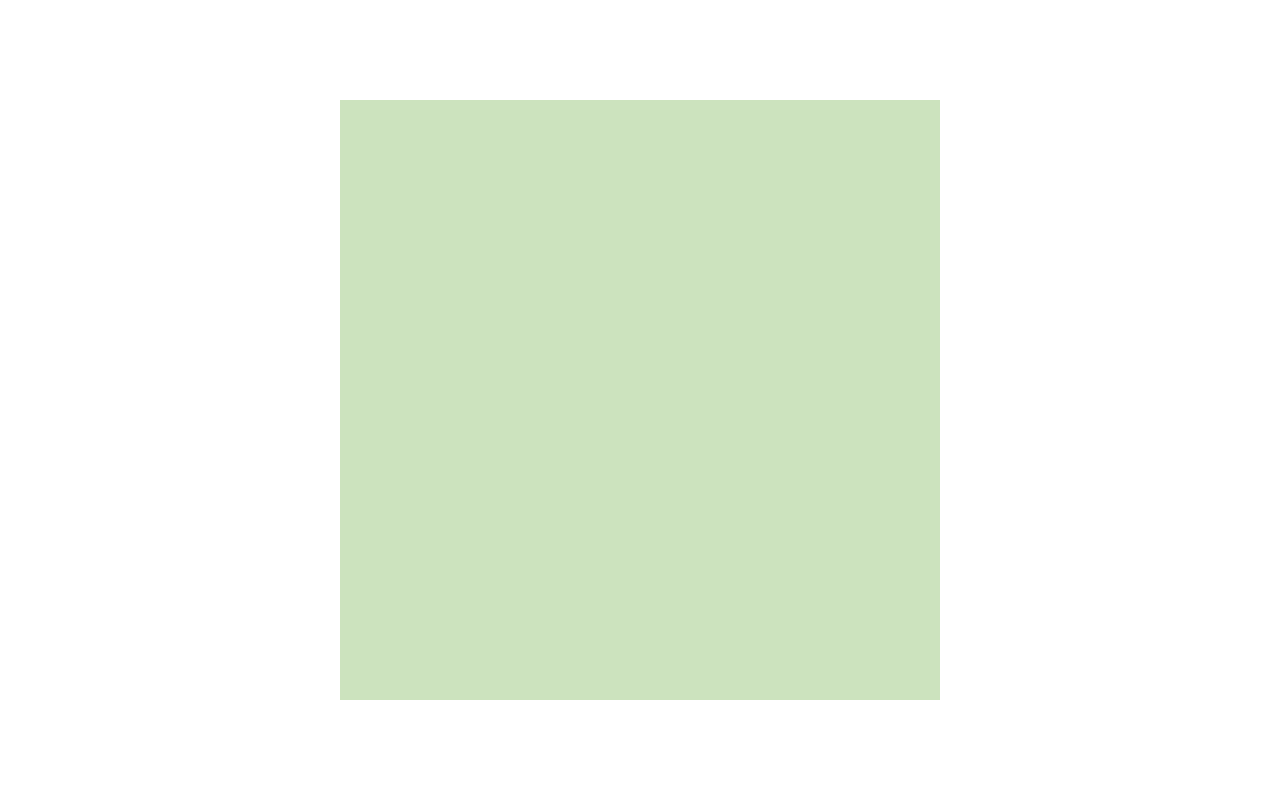
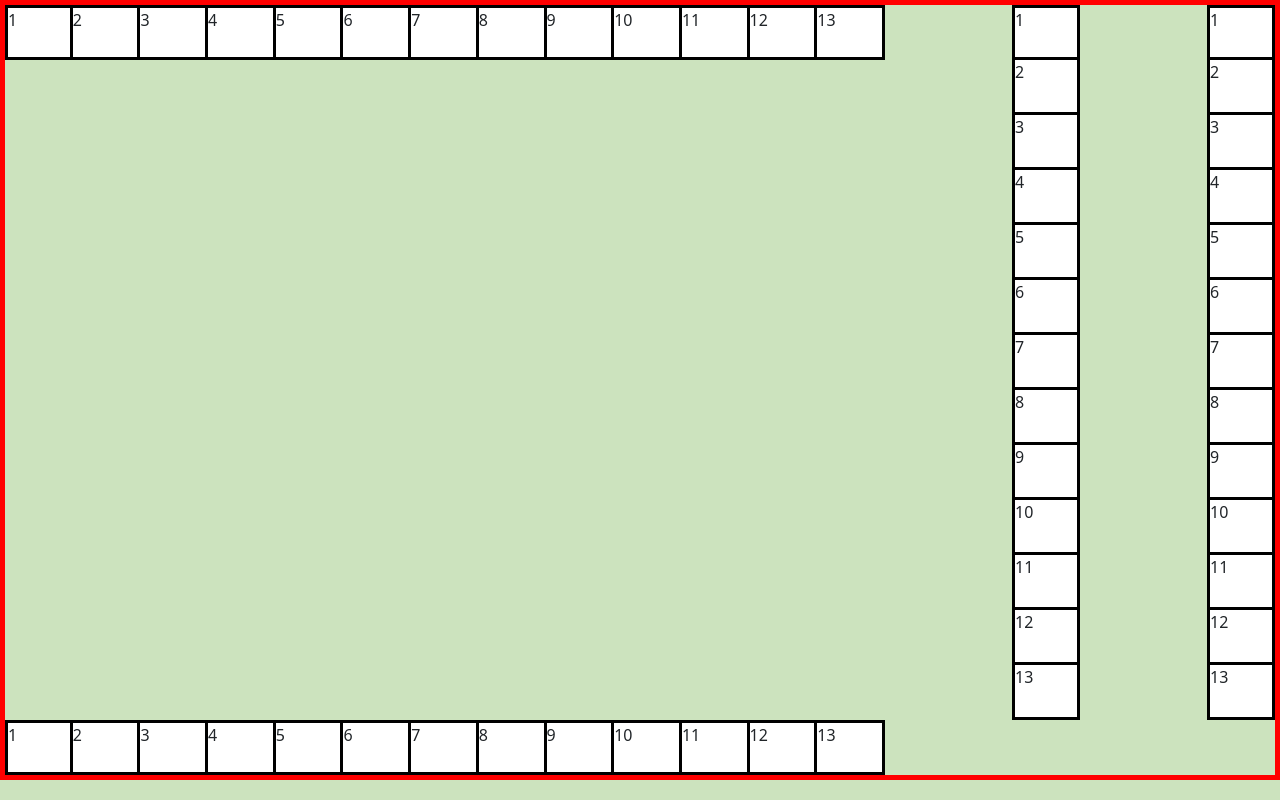
Before and after one commit to BT-aase/baase-react-sorry, a React app: page / in a window 1280 px wide. Built offline with nearby package versions, Linux system fonts and the light colour scheme; the HTML template or start-up script is replaced by a standard one.

Commit message:
Got basic board set up. Need to clean borders.

```diff
--- a/main.js
+++ b/main.js
@@ -16,10 +16,11 @@ if (
 
 function createMainWindow() {
 	mainWindow = new BrowserWindow({
-		width: 800,
-		height: 800,
+		width: 910,
+		height: 875,
 		show: false,
 		icon: './assets/icons/icon.png',
+		resizable: false,
 		webPreferences: {
 			nodeIntegration: true,
 		},
--- a/src/App.css
+++ b/src/App.css
@@ -5,4 +5,5 @@
 body {
 	height: 100%;
     margin: 0;
+	background-color: #cce3be;
 }
--- a/src/components/App.js
+++ b/src/components/App.js
@@ -2,15 +2,68 @@ import React from "react";
 
 const App = () => {
 	return (
-		<div style={{
-			display: "flex",
-			alignItems: "center",
-			justifyContent: 'center',
-			height: "100vh"
-		}}>
-			<div style={{height: 600, width: 600, backgroundColor: '#cce3be'}}></div>
+		<div style={{ display: 'flex', flexWrap: 'wrap', border: '5px solid red',  justifyContent: 'space-between', alignItems: 'flex-start'}}>
+						<div style={{ display: 'flex', flexDirection: 'row', width: 880, backgroundColor: 'white' }}>
+				<div style={{ width: 68, height: 55, border: '3px solid black' }}>1</div>
+				<div style={{ width: 68, height: 55, border: '3px solid black', borderLeft: 0 }}>2</div>
+				<div style={{ width: 68, height: 55, border: '3px solid black', borderLeft: 0 }}>3</div>
+				<div style={{ width: 68, height: 55, border: '3px solid black', borderLeft: 0 }}>4</div>
+				<div style={{ width: 68, height: 55, border: '3px solid black', borderLeft: 0 }}>5</div>
+				<div style={{ width: 68, height: 55, border: '3px solid black', borderLeft: 0 }}>6</div>
+				<div style={{ width: 68, height: 55, border: '3px solid black', borderLeft: 0 }}>7</div>
+				<div style={{ width: 68, height: 55, border: '3px solid black', borderLeft: 0 }}>8</div>
+				<div style={{ width: 68, height: 55, border: '3px solid black', borderLeft: 0 }}>9</div>
+				<div style={{ width: 68, height: 55, border: '3px solid black', borderLeft: 0 }}>10</div>
+				<div style={{ width: 68, height: 55, border: '3px solid black', borderLeft: 0 }}>11</div>
+				<div style={{ width: 68, height: 55, border: '3px solid black', borderLeft: 0 }}>12</div>
+				<div style={{ width: 68, height: 55, border: '3px solid black', borderLeft: 0 }}>13</div>
+			</div>
+			<div style={{ display: 'flex', flexDirection: 'column', width: 68, backgroundColor: 'white' }}>
+				<div style={{ width: 68, height: 55, border: '3px solid black' }}>1</div>
+				<div style={{ width: 68, height: 55, border: '3px solid black', borderTop: 0 }}>2</div>
+				<div style={{ width: 68, height: 55, border: '3px solid black', borderTop: 0 }}>3</div>
+				<div style={{ width: 68, height: 55, border: '3px solid black', borderTop: 0 }}>4</div>
+				<div style={{ width: 68, height: 55, border: '3px solid black', borderTop: 0 }}>5</div>
+				<div style={{ width: 68, height: 55, border: '3px solid black', borderTop: 0 }}>6</div>
+				<div style={{ width: 68, height: 55, border: '3px solid black', borderTop: 0 }}>7</div>
+				<div style={{ width: 68, height: 55, border: '3px solid black', borderTop: 0 }}>8</div>
+				<div style={{ width: 68, height: 55, border: '3px solid black', borderTop: 0 }}>9</div>
+				<div style={{ width: 68, height: 55, border: '3px solid black', borderTop: 0 }}>10</div>
+				<div style={{ width: 68, height: 55, border: '3px solid black', borderTop: 0 }}>11</div>
+				<div style={{ width: 68, height: 55, border: '3px solid black', borderTop: 0 }}>12</div>
+				<div style={{ width: 68, height: 55, border: '3px solid black', borderTop: 0 }}>13</div>
+			</div>
+			<div style={{ display: 'flex', flexDirection: 'column', width: 68, backgroundColor: 'white', }}>
+				<div style={{ width: 68, height: 55, border: '3px solid black' }}>1</div>
+				<div style={{ width: 68, height: 55, border: '3px solid black', borderTop: 0 }}>2</div>
+				<div style={{ width: 68, height: 55, border: '3px solid black', borderTop: 0 }}>3</div>
+				<div style={{ width: 68, height: 55, border: '3px solid black', borderTop: 0 }}>4</div>
+				<div style={{ width: 68, height: 55, border: '3px solid black', borderTop: 0 }}>5</div>
+				<div style={{ width: 68, height: 55, border: '3px solid black', borderTop: 0 }}>6</div>
+				<div style={{ width: 68, height: 55, border: '3px solid black', borderTop: 0 }}>7</div>
+				<div style={{ width: 68, height: 55, border: '3px solid black', borderTop: 0 }}>8</div>
+				<div style={{ width: 68, height: 55, border: '3px solid black', borderTop: 0 }}>9</div>
+				<div style={{ width: 68, height: 55, border: '3px solid black', borderTop: 0 }}>10</div>
+				<div style={{ width: 68, height: 55, border: '3px solid black', borderTop: 0 }}>11</div>
+				<div style={{ width: 68, height: 55, border: '3px solid black', borderTop: 0 }}>12</div>
+				<div style={{ width: 68, height: 55, border: '3px solid black', borderTop: 0 }}>13</div>
+			</div>
+			<div style={{ display: 'flex', flexDirection: 'row', width: 880, backgroundColor: 'white' }}>
+				<div style={{ width: 68, height: 55, border: '3px solid black' }}>1</div>
+				<div style={{ width: 68, height: 55, border: '3px solid black', borderLeft: 0 }}>2</div>
+				<div style={{ width: 68, height: 55, border: '3px solid black', borderLeft: 0 }}>3</div>
+				<div style={{ width: 68, height: 55, border: '3px solid black', borderLeft: 0 }}>4</div>
+				<div style={{ width: 68, height: 55, border: '3px solid black', borderLeft: 0 }}>5</div>
+				<div style={{ width: 68, height: 55, border: '3px solid black', borderLeft: 0 }}>6</div>
+				<div style={{ width: 68, height: 55, border: '3px solid black', borderLeft: 0 }}>7</div>
+				<div style={{ width: 68, height: 55, border: '3px solid black', borderLeft: 0 }}>8</div>
+				<div style={{ width: 68, height: 55, border: '3px solid black', borderLeft: 0 }}>9</div>
+				<div style={{ width: 68, height: 55, border: '3px solid black', borderLeft: 0 }}>10</div>
+				<div style={{ width: 68, height: 55, border: '3px solid black', borderLeft: 0 }}>11</div>
+				<div style={{ width: 68, height: 55, border: '3px solid black', borderLeft: 0 }}>12</div>
+				<div style={{ width: 68, height: 55, border: '3px solid black', borderLeft: 0 }}>13</div>
+			</div>
 		</div>
-
 	);
 };
 
```
